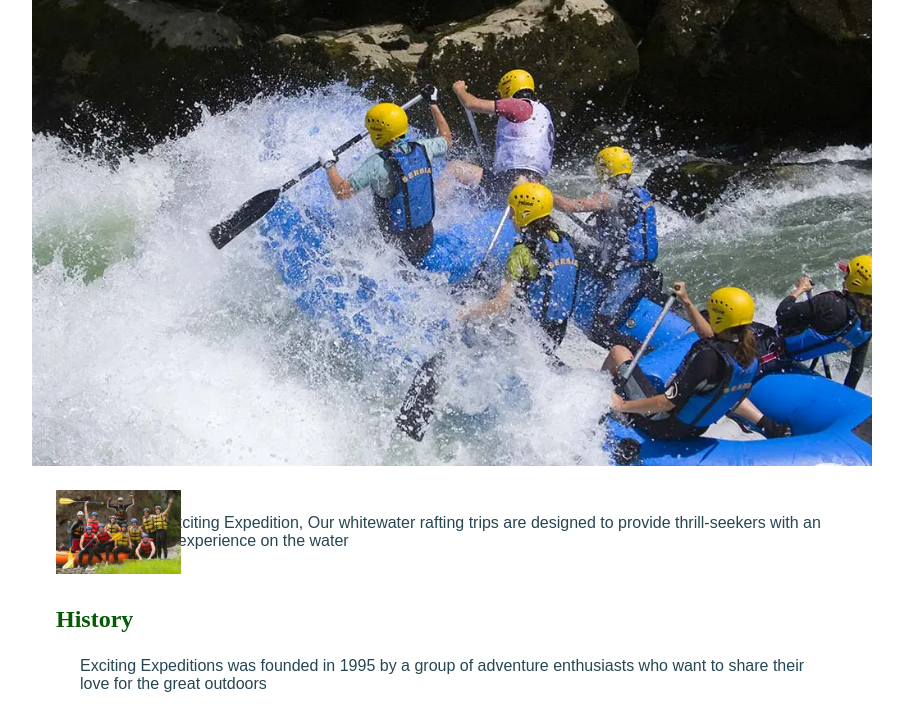
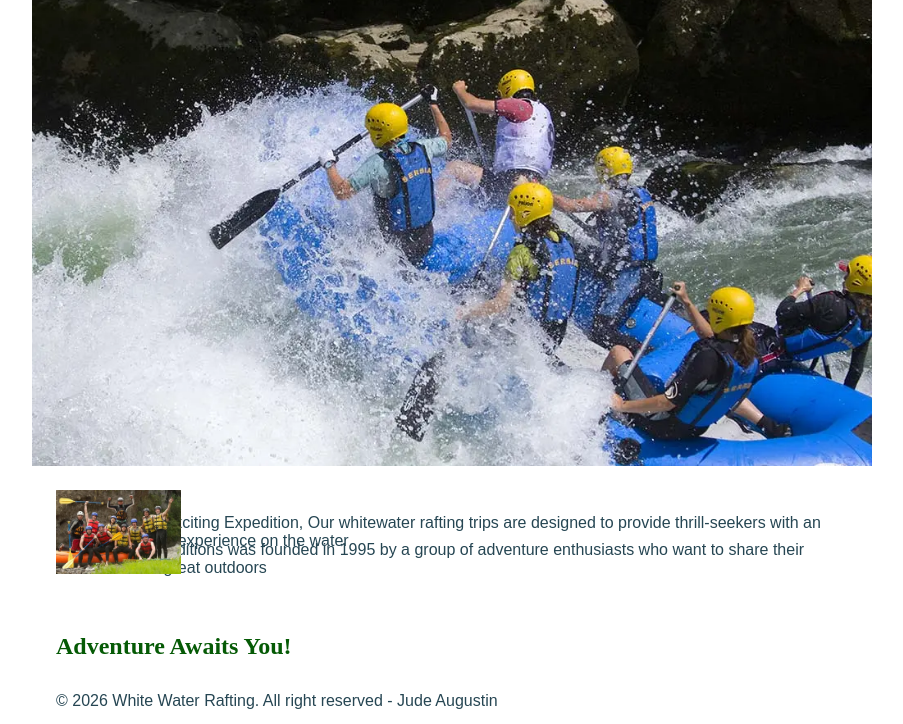
Before and after one commit to LatoProject/wdd130, a plain HTML site: page wwr/about.html in a window 1280 px wide. Shown: the part 228-952 px from the top of the page, without its empty margins (188-1091 px from the left). Drawn offline with Linux system fonts and the light colour scheme.

Commit message:
css updated

```diff
--- a/wwr/styles/rafting.css
+++ b/wwr/styles/rafting.css
@@ -71,10 +71,6 @@ h1 {
 
 }
 
-.hero {
-    position: relative;
-}
-
 .hero article img {
     float: left;
     width: 125px;
@@ -135,3 +131,8 @@ header nav {
     transform: scale(1.1);
     cursor: pointer;
 }
+
+.hero article {
+    position: absolute;
+    float: right;
+}
```
